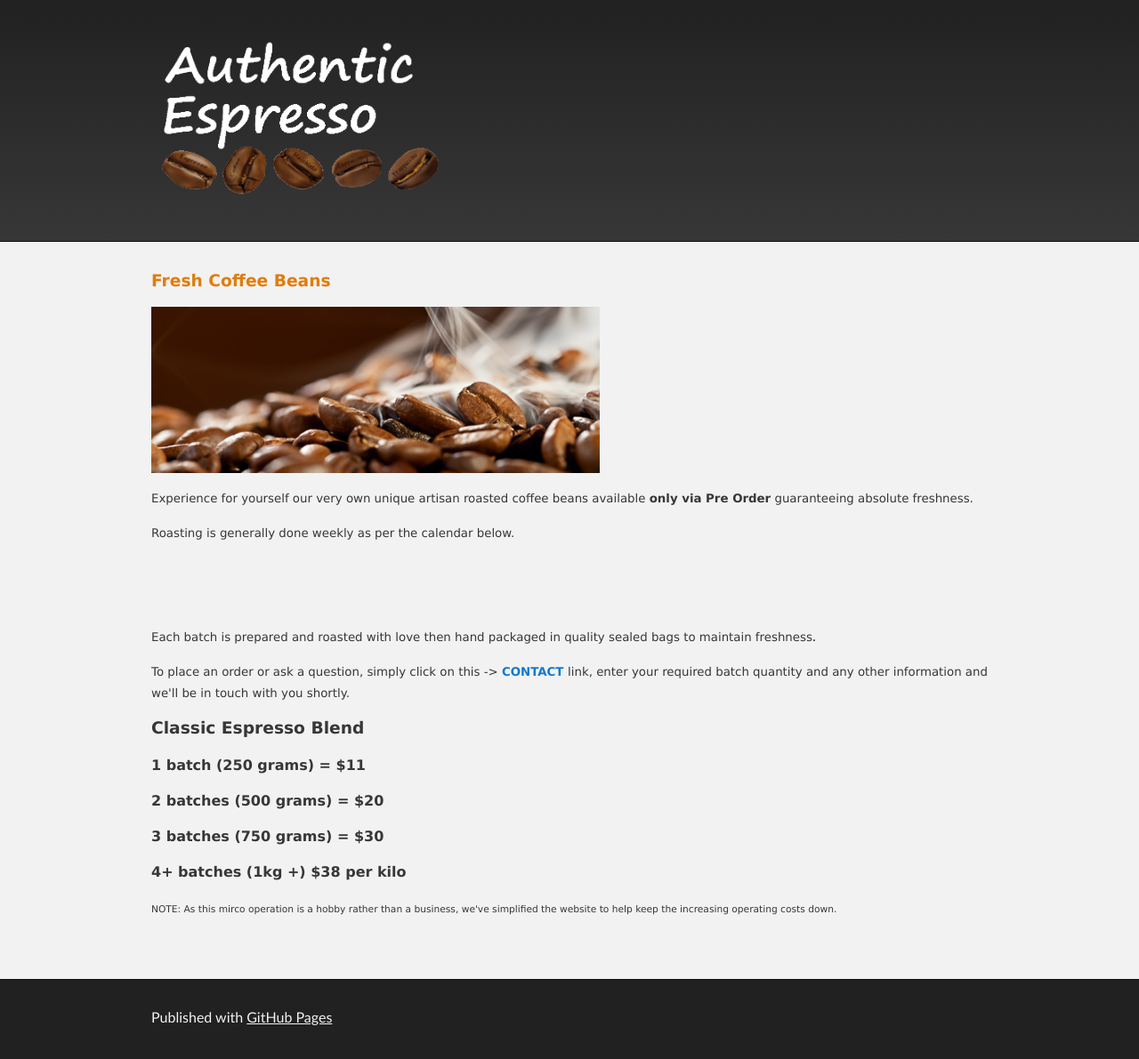
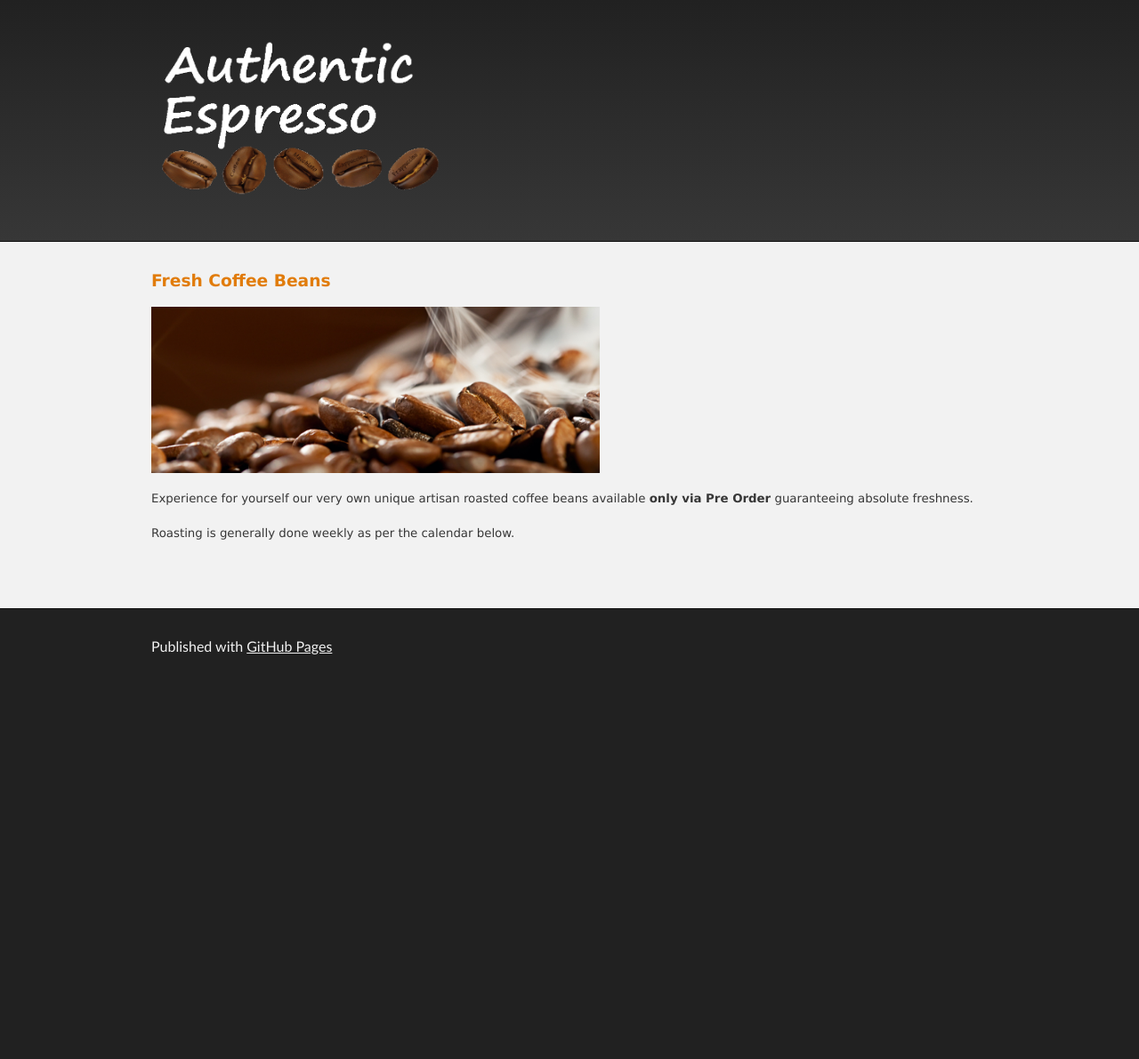
Before and after one commit to authentic-espresso/test, a Jekyll site: the page built from index.md, in a window 1280 px wide. Shown: the whole page at 89% size. Built offline with Jekyll 4.4.1, drawn with Linux system fonts in a browser that asks for light colours; our own code applies the rules of GitHub Pages for plain Markdown files; after the commit the page ends 900 px from its top, so only the background shows below that.

Commit message:
Update index.md

```diff
--- a/index.md
+++ b/index.md
@@ -4,14 +4,3 @@
 <p><span style="font-family: Verdana, sans-serif; font-size: 10pt;">Experience for yourself our very own unique artisan roasted coffee beans available <strong>only via Pre Order</strong> guaranteeing absolute freshness.</span></p>
 <p><span style="font-family: Verdana, sans-serif; font-size: 10pt;"><span style="font-family: Verdana, sans-serif;">Roasting is generally done weekly as per the calendar below.</span></span></p>
 <p>&nbsp;</p>
-
-<p>&nbsp;</p>
-<p><span style="font-size: 10pt; font-family: Verdana, sans-serif;">Each batch is prepared and roasted with love then hand packaged in quality sealed bags to maintain freshness</span>.&nbsp;</p>
-<p><span style="font-size: 10pt; font-family: Verdana, sans-serif;">To place an order or ask a question, simply click on this -> <a style="font-weight:bold" href="mailto:fiorello.galluzzo@gmail.com?subject=Coffee%20Order"> CONTACT </a> link, enter your required batch quantity and any other information and we'll be in touch with you shortly.</span></p>
-<p><strong><span style="font-size: 14pt; font-family: Verdana, sans-serif;">Classic Espresso Blend </span></strong></p>
-<p><strong style="font-size: 12pt;"><span style="font-family: Verdana, sans-serif;">1 batch (250 grams) = $11</span></strong></p>
-<p><strong style="font-size: 12pt;"><span style="font-family: Verdana, sans-serif;">2 batches (500 grams) = $20</span></strong></p>
-<p><strong style="font-size: 12pt;"><span style="font-family: Verdana, sans-serif;">3 batches (750 grams) = $30</span></strong></p>
-<p><span style="font-size: 12pt;"><strong><span style="font-family: Verdana, sans-serif;">4+ batches (1kg +) $38 per kilo</span></strong></span></p>
-<div><span style="font-family: Verdana, sans-serif; font-size: 8pt;">NOTE: As this mirco operation is a hobby rather than a business, we've simplified the website to help keep the increasing operating costs down.</span></div>
-<p>&nbsp;</p>
```
